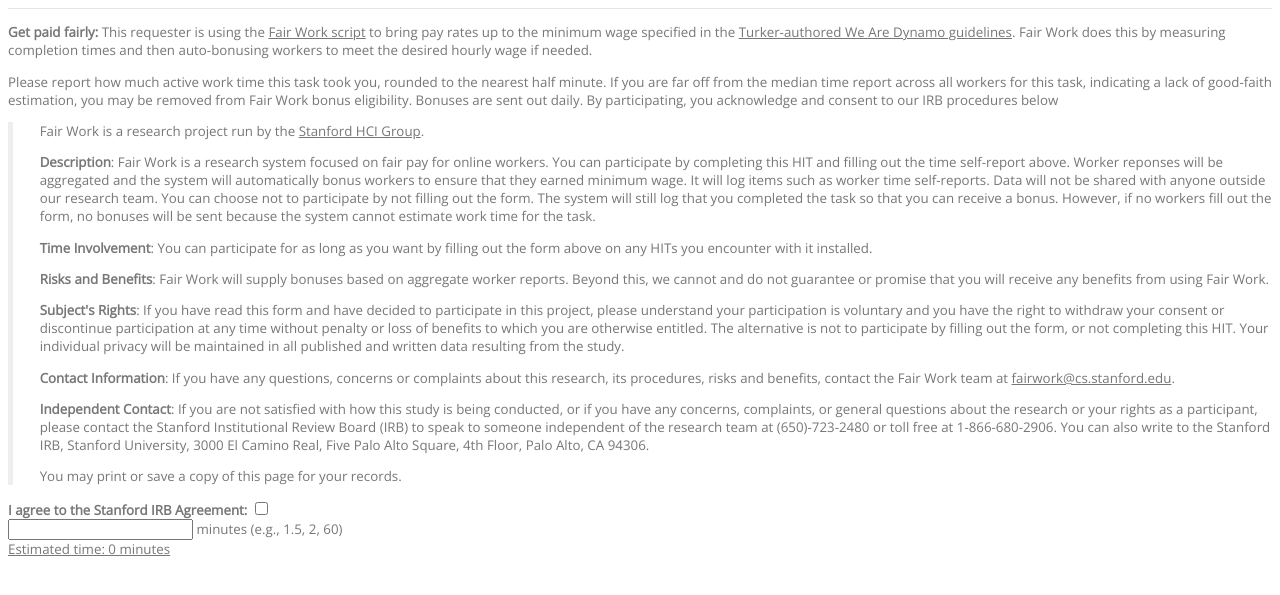
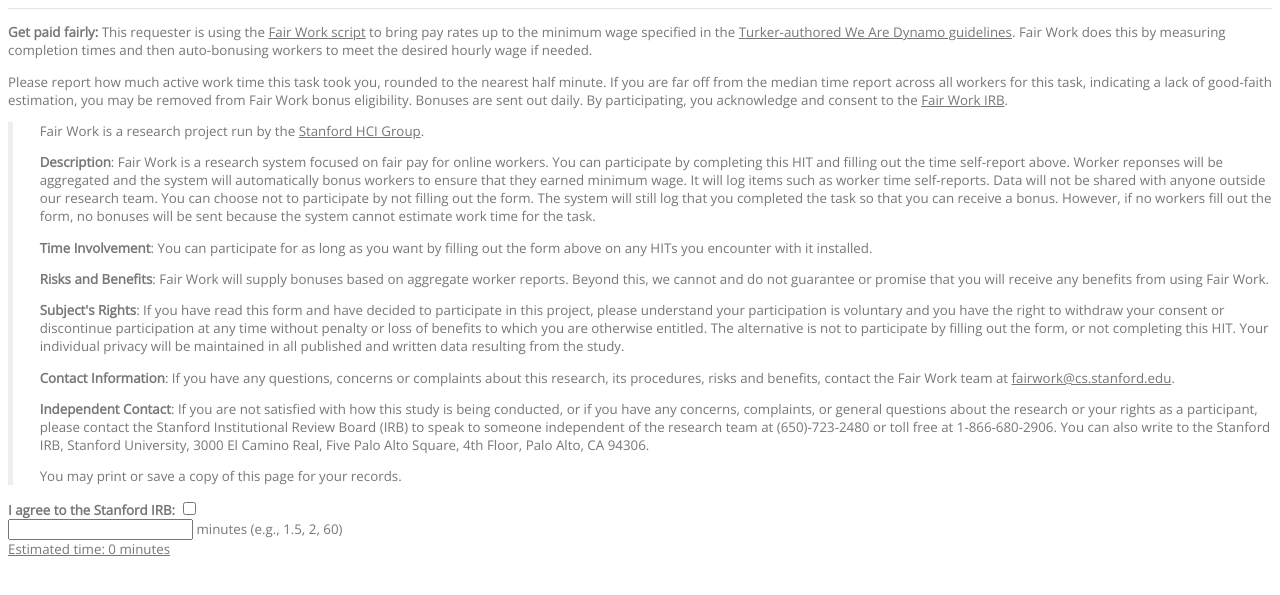
Before and after one commit to StanfordHCI/fairwork, a Django app: template auditor/templates/fairwork.html in a window 1280 px wide. Shown: the top 595 px of the page. Run offline with Django 3.2, Linux system fonts and the light colour scheme; the template is opened without the code that fills it, so the values that code supplies are empty; some libraries are stand-ins or nearby versions.

Commit message:
allow worker to re-open consent form

```diff
--- a/auditor/templates/fairwork.html
+++ b/auditor/templates/fairwork.html
@@ -218,6 +218,10 @@
         irbAgreement();
       }
 
+      function showIRBConsent() {
+        document.getElementById('irb').style.display = 'block';
+      }
+
 
       // Equivalent of $(document).ready
       document.addEventListener("DOMContentLoaded", function(event) {
@@ -309,9 +313,11 @@
 
         if ( irb === "True" ) {
           document.getElementById('irb').style.display = 'none';
+          document.getElementById('consent').style.display = 'none';
           document.getElementById('time-form').style.display = 'block';
         } else {
           document.getElementById('irb').style.display = 'block';
+          document.getElementById('consent').style.display = 'block';
           document.getElementById('time-form').style.display = 'none';
         }
 
@@ -322,6 +328,8 @@
         document.getElementById("fairwork-min").addEventListener("keyup", debounce(reportTime, 250));
 
         document.getElementById("irb-agreed").addEventListener("change", toggleTimeForm);
+
+        document.getElementById("show-IRB").addEventListener("click", showIRBConsent);
       });
 
     })();
@@ -337,7 +345,7 @@
     <div class='fairwork'>
       <p><strong>Get paid fairly:</strong> This requester is using the <a href="{{ FAIRWORK_DOMAIN }}" target="_blank">Fair Work script</a> to bring pay rates up to the minimum wage specified in the <a href='http://guidelines.wearedynamo.org/'>Turker-authored We Are Dynamo guidelines</a>. Fair Work does this by measuring completion times and then auto-bonusing workers to meet the desired hourly wage if needed.</p>
 
-      <p>Please report how much active work time this task took you, rounded to the nearest half minute. If you are far off from the median time report across all workers for this task, indicating a lack of good-faith estimation, you may be removed from Fair Work bonus eligibility. Bonuses are sent out daily. By participating, you acknowledge and consent to our IRB procedures below</p>
+      <p>Please report how much active work time this task took you, rounded to the nearest half minute. If you are far off from the median time report across all workers for this task, indicating a lack of good-faith estimation, you may be removed from Fair Work bonus eligibility. Bonuses are sent out daily. By participating, you acknowledge and consent to the <a id="show-IRB" href="#">Fair Work IRB</a>.</p>
 
       <div id="irb">
         <div style="padding-left: 2em; border-left: 5px solid #eee;">
@@ -357,13 +365,13 @@
 
           <p>You may print or save a copy of this page for your records.</p>
         </div>
+      </div>
 
-        <div>
-          <label>
-            <b>I agree to the Stanford IRB Agreement:</b>
-          </label>
-          <input type="checkbox" name="irb-agreement" id="irb-agreed">
-        </div>
+      <div id="consent">
+        <label>
+          <b>I agree to the Stanford IRB:</b>
+        </label>
+        <input type="checkbox" name="irb-agreement" id="irb-agreed">
       </div>
 
       <form id='time-form'>
--- a/auditor/views.py
+++ b/auditor/views.py
@@ -165,7 +165,7 @@
     context = {
         'AWS_ACCOUNT': aws_account,
         'IFRAME_URL': request.build_absolute_uri('iframe'),
-        'FAIRWORK_DOMAIN': request.build_absolute_uri('/')
+        'FAIRWORK_DOMAIN': request.build_absolute_uri('/'),
     }
     return render(request, 'fairwork.js', context, content_type='application/javascript')
 
```
